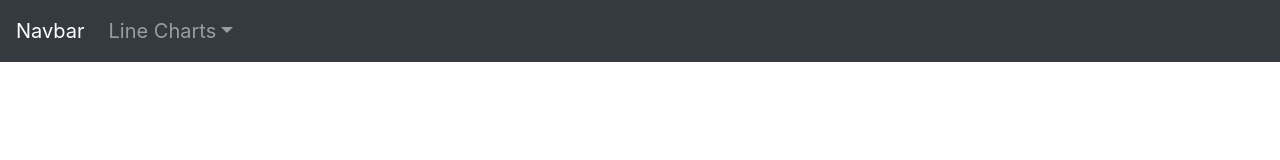
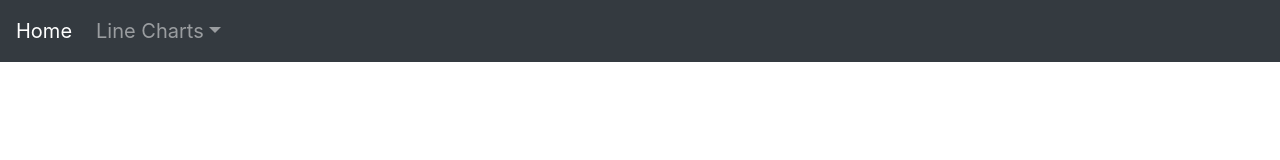
Before and after one commit to dgusoff/react-chart-js, a React (Create React App) app: page / in a window 1280 px wide. Shown: the top 160 px of the page. Built offline with nearby package versions, Linux system fonts and the light colour scheme.

Commit message:
update readme

```diff
--- a/src/components/header/Header.tsx
+++ b/src/components/header/Header.tsx
@@ -8,7 +8,7 @@ export class Header extends React.Component {
         return (
             <Router>
                 <nav className="navbar navbar-expand-lg navbar-dark bg-dark">
-                    <a className="navbar-brand" href="/">Navbar</a>
+                    <a className="navbar-brand" href="/">Home</a>
                     <button className="navbar-toggler" type="button" data-toggle="collapse" data-target="#navbarNavDropdown" aria-controls="navbarNavDropdown" aria-expanded="false" aria-label="Toggle navigation">
                         <span className="navbar-toggler-icon"></span>
                     </button>
```
Also changed, not shown: 1 other file (tests, documents, lock files or other folders).
